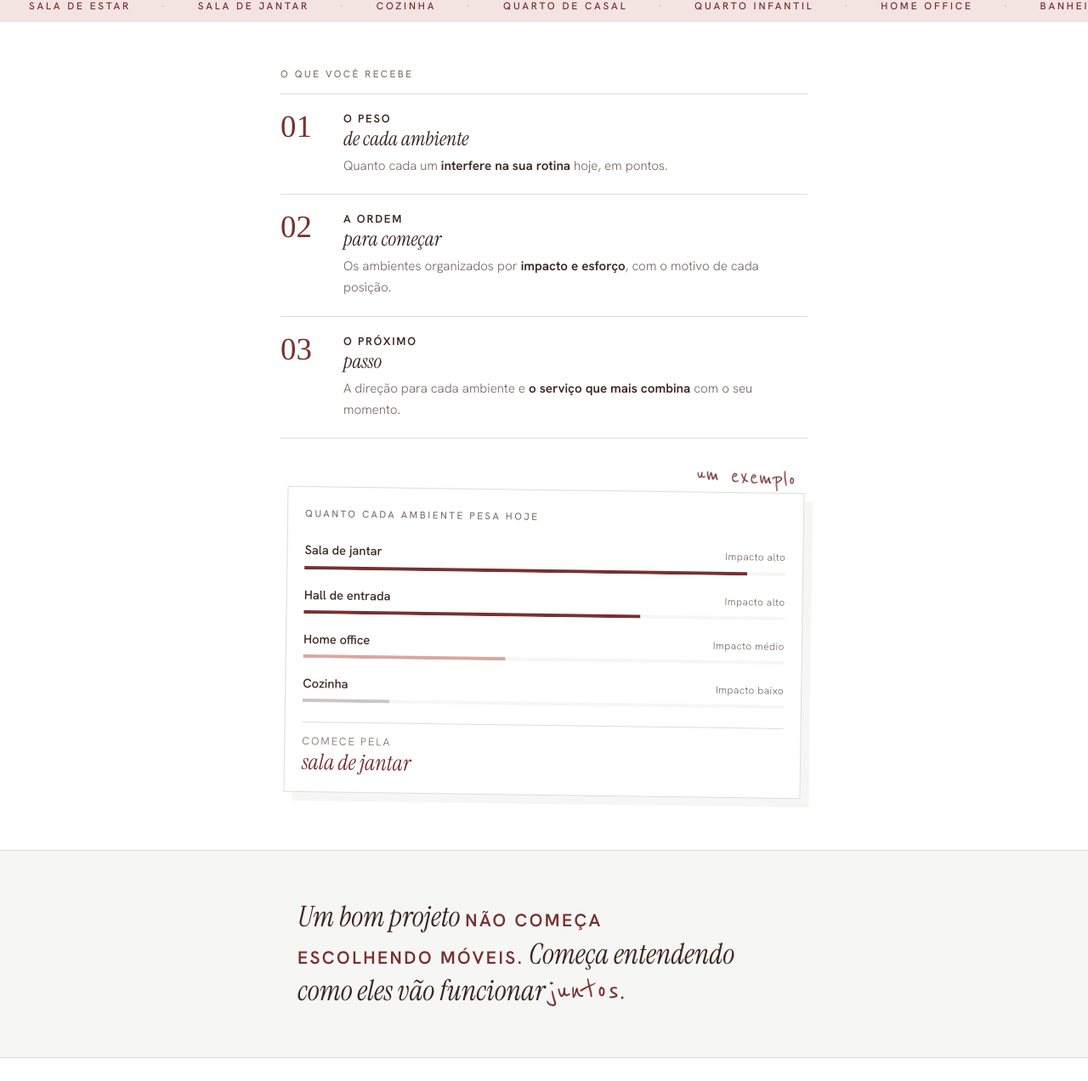
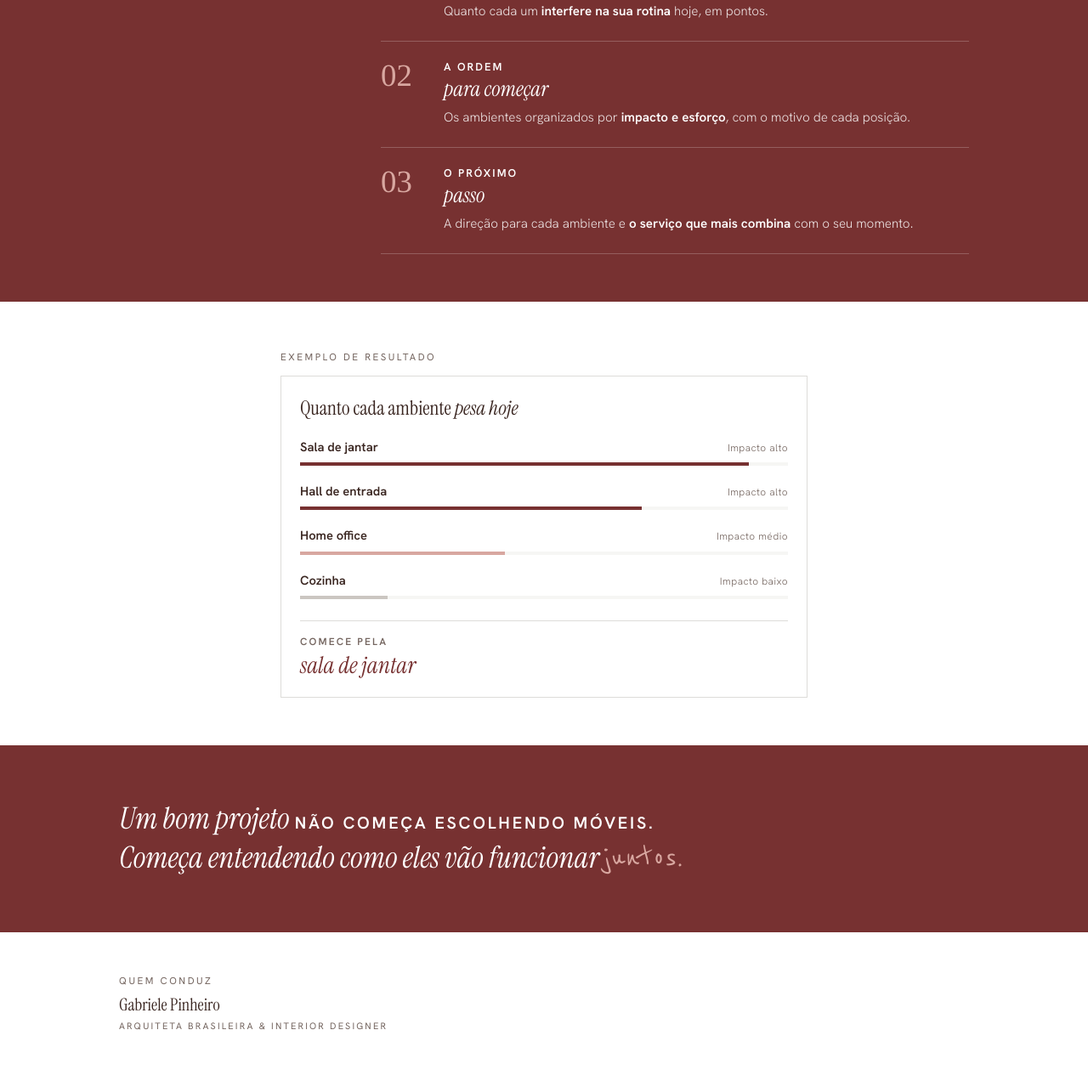
Before and after one commit to Gabrielepinheiro/Diagnosticodacasa, a website with bundled scripts: page index.html in a window 1280 px wide. Shown: the part 739-2011 px from the top of the page at 85% size. Built offline with nearby package versions, Linux system fonts and the light colour scheme.

Commit message:
Capa sem foto, com blocos inteiros em bordô e letra branca
Co-Authored-By: Claude Opus 5.5 <noreply@anthropic.com>
Claude-Session: https://claude.ai/code/session_0123bnDXh51qGEwu6ByCGgL3

```diff
--- a/css/styles.css
+++ b/css/styles.css
@@ -227,98 +227,79 @@ legend { font-weight: 500; margin-bottom: 12px; padding: 0; font-size: 1.02rem;
 
 /* ---------- Capa (entrada) ---------- */
 html, body { overflow-x: clip; }
-.sangra { margin-left: calc(50% - 50vw); margin-right: calc(50% - 50vw); }
-.capa { display: grid; gap: 34px; }
-.capa h1 { font-size: clamp(2.7rem, 11vw, 4.4rem); line-height: 1.02; margin-bottom: 18px; }
-.capa .mao { display: inline-block; transform: rotate(-3deg); margin-left: .04em; }
+.sangra { margin-left: calc(50% - 50vw); margin-right: calc(50% - 50vw); padding-left: max(20px, calc(50vw - 310px)); padding-right: max(20px, calc(50vw - 310px)); }
+.capa { display: grid; gap: 8px; padding-bottom: 48px; }
+.capa h1 { font-size: clamp(2.8rem, 11.5vw, 4.6rem); line-height: 1; margin-bottom: 0; }
+.capa h1 .h-leve { font: 300 .42em/1.2 var(--texto); letter-spacing: .16em; text-transform: uppercase; display: block; color: var(--cacau-2); margin-bottom: 10px; }
+.capa h1 em { font-style: italic; }
+.capa .mao { display: inline-block; }
+.capa .lede { font-weight: 300; margin-top: 14px; }
+.capa .lede b { font-weight: 600; }
 .capa-acao { margin-top: 26px; }
 .capa-acao > .btn { width: 100%; }
 .capa-acao .nota { margin-top: 12px; }
 .capa-acao .senha { margin-top: 0; }
 .sem-senha { font-size: .92rem; color: var(--cacau-2); margin-top: 16px; }
 
-.capa-foto { position: relative; margin: 6px 12px 26px 0; }
-.capa-foto::before { content: ""; position: absolute; inset: 26px -12px -18px 34px; background: var(--anturio-claro); }
-.moldura { position: relative; background: var(--branco); padding: 10px 10px 0; box-shadow: 0 1px 2px rgba(58,38,33,.08), 0 12px 30px -12px rgba(58,38,33,.28); transform: rotate(-1.6deg); }
-.moldura img { display: block; width: 100%; height: auto; aspect-ratio: 4 / 5; object-fit: cover; }
-.selo-giro { position: absolute; width: 104px; height: 104px; right: -6px; top: -26px; animation: girar 28s linear infinite; filter: drop-shadow(0 4px 10px rgba(58,38,33,.12)); }
-.selo-giro text { font: 500 8.6px var(--texto); letter-spacing: .2em; fill: var(--cacau); }
-@keyframes girar { to { transform: rotate(360deg); } }
-.bilhete { margin: 0; font: 400 1.7rem/1 var(--mao); color: var(--bordo); text-align: center; padding: 10px 0 12px; }
+/* Blocos inteiros em bordô, letra branca */
+.bordo { background: var(--bordo); color: var(--branco); padding-top: 56px; padding-bottom: 56px; }
+.bordo .rot { color: rgba(255,255,255,.72); }
+.bordo b, .bordo strong { color: var(--branco); }
+.recebe .miolo { max-width: 620px; }
+.lista-num { list-style: none; margin: 8px 0 0; padding: 0; }
+.lista-num li { display: grid; grid-template-columns: 64px minmax(0, 1fr); gap: 0 10px; padding: 22px 0; border-top: 1px solid rgba(255,255,255,.22); }
+.lista-num li:last-child { border-bottom: 1px solid rgba(255,255,255,.22); }
+.lista-num .n { font-size: 2.3rem; line-height: 1; color: var(--anturio); }
+.lista-num b { display: block; font: 600 .8rem/1.3 var(--texto); letter-spacing: .16em; text-transform: uppercase; margin-bottom: 8px; }
+.lista-num b em { font: italic 400 1.55rem/1.05 var(--display); letter-spacing: 0; text-transform: none; display: block; margin-top: 4px; }
+.lista-num p { margin: 0; font-weight: 300; font-size: .95rem; color: rgba(255,255,255,.86); }
+.lista-num p strong { font-weight: 600; }
 
-.faixa { background: var(--bordo); color: var(--branco); overflow: hidden; margin-top: 44px; padding: 13px 0; }
-.faixa-trilho { display: flex; width: max-content; animation: correr 46s linear infinite; }
-.faixa span { font: 400 .74rem/1 var(--texto); letter-spacing: .24em; text-transform: uppercase; white-space: nowrap; padding: 0 18px; }
-.faixa span::after { content: "·"; margin-left: 36px; color: var(--anturio); }
-@keyframes correr { to { transform: translateX(-50%); } }
-
-.recebe { margin-top: 52px; }
-.lista-num { list-style: none; margin: 0; padding: 0; }
-.lista-num li { display: grid; grid-template-columns: 64px minmax(0, 1fr); gap: 0 10px; padding: 20px 0; border-top: 1px solid var(--linha); }
-.lista-num li:last-child { border-bottom: 1px solid var(--linha); }
-.lista-num .n { font-size: 2.3rem; line-height: 1; color: var(--bordo); }
-.lista-num b { font: 400 1.4rem/1.2 var(--display); display: block; margin-bottom: 4px; }
-.lista-num p { margin: 0; color: var(--cacau-2); font-size: .95rem; }
-
-.amostra { position: relative; margin: 60px 0 10px; padding: 0 6px; }
-.amostra-nota { position: absolute; top: -26px; right: 14px; transform: rotate(4deg); z-index: 1; font-size: 1.9rem; }
-.amostra-folha { background: var(--branco); border: 1px solid var(--linha); padding: 22px 20px 18px; box-shadow: 10px 10px 0 var(--nevoa); transform: rotate(.8deg); }
+.amostra { margin: 56px 0 56px; }
+.amostra-folha { border: 1px solid var(--linha); padding: 24px 22px 20px; }
+.am-tit { font: 400 1.45rem/1.2 var(--display); margin-bottom: 10px; }
+.am-tit em { font-style: italic; }
 .am-linha { display: grid; grid-template-columns: minmax(0, 1fr) auto; gap: 6px 10px; align-items: baseline; padding: 9px 0; font-size: .92rem; }
-.am-linha span { font-weight: 500; }
-.am-linha small { color: var(--cacau-2); font-size: .74rem; letter-spacing: .04em; }
+.am-linha span { font-weight: 600; }
+.am-linha small { color: var(--cacau-2); font-size: .74rem; letter-spacing: .04em; font-weight: 300; }
 .am-linha i { grid-column: 1 / -1; grid-row: 2; height: 4px; background: var(--nevoa); position: relative; overflow: hidden; }
 .am-linha i::after { content: ""; position: absolute; inset: 0 auto 0 0; width: var(--w); background: var(--barra-baixa); transform-origin: left; animation: encher 1.2s .3s cubic-bezier(.2,.7,.2,1) both; }
 .am-linha i.alto::after { background: var(--bordo); }
 .am-linha i.medio::after { background: var(--anturio); }
 @keyframes encher { from { transform: scaleX(0); } }
-.am-fim { margin: 14px 0 0; padding-top: 14px; border-top: 1px solid var(--linha); font: 400 1.3rem/1.3 var(--display); }
-.am-fim b { font-weight: 400; color: var(--bordo); }
+.am-fim { margin: 16px 0 0; padding-top: 16px; border-top: 1px solid var(--linha); }
+.am-fim span { font: 600 .74rem var(--texto); letter-spacing: .18em; text-transform: uppercase; color: var(--cacau-2); display: block; margin-bottom: 4px; }
+.am-fim b { font: italic 400 1.7rem/1.2 var(--display); color: var(--bordo); }
 
-.frase { background: var(--cacau); color: var(--branco); margin-top: 64px; margin-bottom: 0; padding: 56px max(24px, calc(50vw - 290px)); }
-.frase p { margin: 0 auto; max-width: 580px; font: italic 400 clamp(1.55rem, 6vw, 2.1rem)/1.3 var(--display); text-wrap: balance; }
+.frase { margin-top: 0; margin-bottom: 0; padding-top: 64px; padding-bottom: 64px; }
+.frase p { margin: 0; max-width: 620px; font: italic 300 clamp(1.6rem, 6.4vw, 2.2rem)/1.3 var(--display); text-wrap: balance; }
+.frase strong { font: 600 .56em/1.6 var(--texto); letter-spacing: .14em; text-transform: uppercase; font-style: normal; }
 .frase .mao { color: var(--anturio); font-style: normal; }
 
-.quem { margin-top: 48px; text-align: center; }
-.quem .rot { justify-content: center; margin-bottom: 8px; }
+.quem { margin-top: 48px; }
+.quem .rot { margin-bottom: 8px; }
 .quem .assin { margin-top: 0; }
-.fim-capa { margin-top: 36px; }
+.fim-capa { margin-top: 28px; }
 .fim-capa .btn { width: 100%; }
 
 @media (min-width: 860px) {
   body[data-tela=senha] .pagina, body[data-tela=abertura] .pagina { max-width: 1040px; }
   body[data-tela=senha] .topo-linha, body[data-tela=abertura] .topo-linha, body[data-tela=senha] .trilho, body[data-tela=abertura] .trilho { max-width: 1000px; }
-  .capa { grid-template-columns: minmax(0, 1.1fr) minmax(0, .9fr); gap: 64px; align-items: center; padding-top: 12px; }
+  .sangra { padding-left: max(20px, calc(50vw - 500px)); padding-right: max(20px, calc(50vw - 500px)); }
+  .capa { grid-template-columns: minmax(0, 1.15fr) minmax(0, .85fr); gap: 64px; align-items: end; padding: 40px 0 72px; }
   .capa-acao > .btn { width: auto; }
-  .recebe, .amostra, .quem, .fim-capa { max-width: 620px; margin-left: auto; margin-right: auto; }
-  .fim-capa { text-align: center; }
+  .recebe .miolo { max-width: none; display: grid; grid-template-columns: 260px minmax(0, 1fr); gap: 48px; }
+  .lista-num { margin-top: 0; }
+  .amostra { max-width: 620px; margin-left: auto; margin-right: auto; }
+  .frase p { max-width: 760px; }
+  .quem, .fim-capa { max-width: 1000px; }
   .fim-capa .btn { width: auto; }
 }
-
-/* Mais claro e com pesos mesclados */
-.capa h1 em { font-style: italic; }
-.capa h1 .h-leve { font: 300 .5em/1.2 var(--texto); letter-spacing: .14em; text-transform: uppercase; display: block; color: var(--cacau-2); margin-bottom: 6px; }
-.capa .lede { font-weight: 300; }
-.capa .lede b { font-weight: 600; }
-.faixa { background: var(--anturio-claro); color: var(--bordo); }
-.faixa span { font-weight: 500; }
-.faixa span::after { color: var(--anturio); }
-.lista-num b { font: 600 .82rem/1.3 var(--texto); letter-spacing: .14em; text-transform: uppercase; margin-bottom: 8px; }
-.lista-num b em { font: italic 400 1.45rem/1 var(--display); letter-spacing: 0; text-transform: none; display: block; margin-top: 4px; color: var(--cacau); }
-.lista-num p { font-weight: 300; }
-.lista-num p strong { font-weight: 600; color: var(--cacau); }
-.am-fim span { font: 300 .78rem var(--texto); letter-spacing: .16em; text-transform: uppercase; color: var(--cacau-2); display: block; margin-bottom: 2px; }
-.am-fim b { font: italic 400 1.6rem/1.2 var(--display); }
-.frase { background: var(--nevoa); color: var(--cacau); border-top: 1px solid var(--linha); border-bottom: 1px solid var(--linha); }
-.frase p { font-style: italic; }
-.frase strong { font: 600 .62em/1.5 var(--texto); letter-spacing: .12em; text-transform: uppercase; font-style: normal; color: var(--bordo); display: inline; }
-.frase .mao { color: var(--bordo); }
-.capa-foto::before { background: var(--nevoa); }
-.quem .assin { font-style: italic; }
 
 /* Entrada suave entre as telas */
 #app.entra > * { animation: surgir .45s ease both; }
 @keyframes surgir { from { opacity: 0; transform: translateY(8px); } }
 @media (prefers-reduced-motion: reduce) {
   .trilho span, .escolha, .btn { transition: none; }
-  .selo-giro, .faixa-trilho, .am-linha i::after, #app.entra > * { animation: none; }
+  .am-linha i::after, #app.entra > * { animation: none; }
 }
--- a/js/app.js
+++ b/js/app.js
@@ -126,43 +126,33 @@ function blocoEscolhaAmbiente(chave, lista) {
   return html;
 }
 
-// Capa: a primeira impressão. Foto, título, o que a pessoa recebe e um exemplo do resultado.
-const AMBIENTES_FAIXA = ['Hall de entrada', 'Sala de estar', 'Sala de jantar', 'Cozinha', 'Quarto de casal', 'Quarto infantil', 'Home office', 'Banheiro', 'Lavanderia', 'Varanda'];
-const SELO = `<svg class="selo-giro" viewBox="0 0 120 120" aria-hidden="true">
-  <defs><path id="circ" d="M60,60 m-44,0 a44,44 0 1,1 88,0 a44,44 0 1,1 -88,0"/></defs>
-  <circle cx="60" cy="60" r="58" fill="#fff"/>
-  <text><textPath href="#circ" startOffset="0">DIAGNÓSTICO DA CASA · CERCA DE 6 MINUTOS ·</textPath></text>
-  <circle cx="60" cy="60" r="4" fill="#773131"/></svg>`;
-
+// Capa: a primeira impressão. Título, o que a pessoa recebe, um exemplo do resultado e a frase do Brand Book.
 function capa(acao) {
-  const faixa = [...AMBIENTES_FAIXA, ...AMBIENTES_FAIXA].map((t) => `<span>${t}</span>`).join('');
   return `
   <section class="capa">
-    <div class="capa-texto">
+    <div class="capa-titulo">
       ${rot(0, 'Arquitetura de interiores online')}
       <h1 tabindex="-1"><span class="h-leve">Por qual</span> <em>ambiente</em> <span class="mao">começar?</span></h1>
+    </div>
+    <div class="capa-texto">
       <p class="lede">Em <b>cerca de 6 minutos</b>, você descobre <b>quais ambientes pesam mais</b> na sua rotina e <b>em que ordem resolver a casa</b>, com o motivo de cada posição.</p>
       <div class="capa-acao">${acao}</div>
     </div>
-    <figure class="capa-foto">
-      <div class="moldura"><picture><source srcset="img/gabriele.webp" type="image/webp"><img src="img/gabriele.jpg" width="720" height="900" alt="Gabriele Pinheiro, arquiteta"></picture><p class="bilhete" aria-hidden="true">pensado para a sua rotina</p></div>
-      ${SELO}
-
-    </figure>
   </section>
-  <div class="faixa sangra" aria-hidden="true"><div class="faixa-trilho">${faixa}</div></div>
-  <section class="recebe">
+  <section class="bordo sangra recebe">
+    <div class="miolo">
       ${rot(0, 'O que você recebe')}
       <ol class="lista-num">
         <li><span class="n">01</span><div><b>O peso <em>de cada ambiente</em></b><p>Quanto cada um <strong>interfere na sua rotina</strong> hoje, em pontos.</p></div></li>
         <li><span class="n">02</span><div><b>A ordem <em>para começar</em></b><p>Os ambientes organizados por <strong>impacto e esforço</strong>, com o motivo de cada posição.</p></div></li>
         <li><span class="n">03</span><div><b>O próximo <em>passo</em></b><p>A direção para cada ambiente e <strong>o serviço que mais combina</strong> com o seu momento.</p></div></li>
       </ol>
+    </div>
   </section>
   <section class="amostra" aria-label="Exemplo de resultado">
-    <p class="amostra-nota mao">um exemplo</p>
+    ${rot(0, 'Exemplo de resultado')}
     <div class="amostra-folha">
-      <p class="rot">Quanto cada ambiente pesa hoje</p>
+      <p class="am-tit">Quanto cada ambiente <em>pesa hoje</em></p>
       <div class="am-linha"><span>Sala de jantar</span><i style="--w:92%" class="alto"></i><small>Impacto alto</small></div>
       <div class="am-linha"><span>Hall de entrada</span><i style="--w:70%" class="alto"></i><small>Impacto alto</small></div>
       <div class="am-linha"><span>Home office</span><i style="--w:42%" class="medio"></i><small>Impacto médio</small></div>
@@ -170,7 +160,7 @@ function capa(acao) {
       <p class="am-fim"><span>Comece pela</span> <b>sala de jantar</b></p>
     </div>
   </section>
-  <blockquote class="frase sangra"><p>Um bom projeto <strong>não começa escolhendo móveis.</strong> Começa entendendo como eles vão funcionar <span class="mao">juntos.</span></p></blockquote>
+  <blockquote class="bordo sangra frase"><p>Um bom projeto <strong>não começa escolhendo móveis.</strong> Começa entendendo como eles vão funcionar <span class="mao">juntos.</span></p></blockquote>
   <section class="quem">
     ${rot(0, 'Quem conduz')}
     ${ASSINATURA}
```
Also changed, not shown: img/gabriele.jpg (deleted), img/gabriele.webp (deleted). Lines whose indentation alone changed are shown as unchanged.
